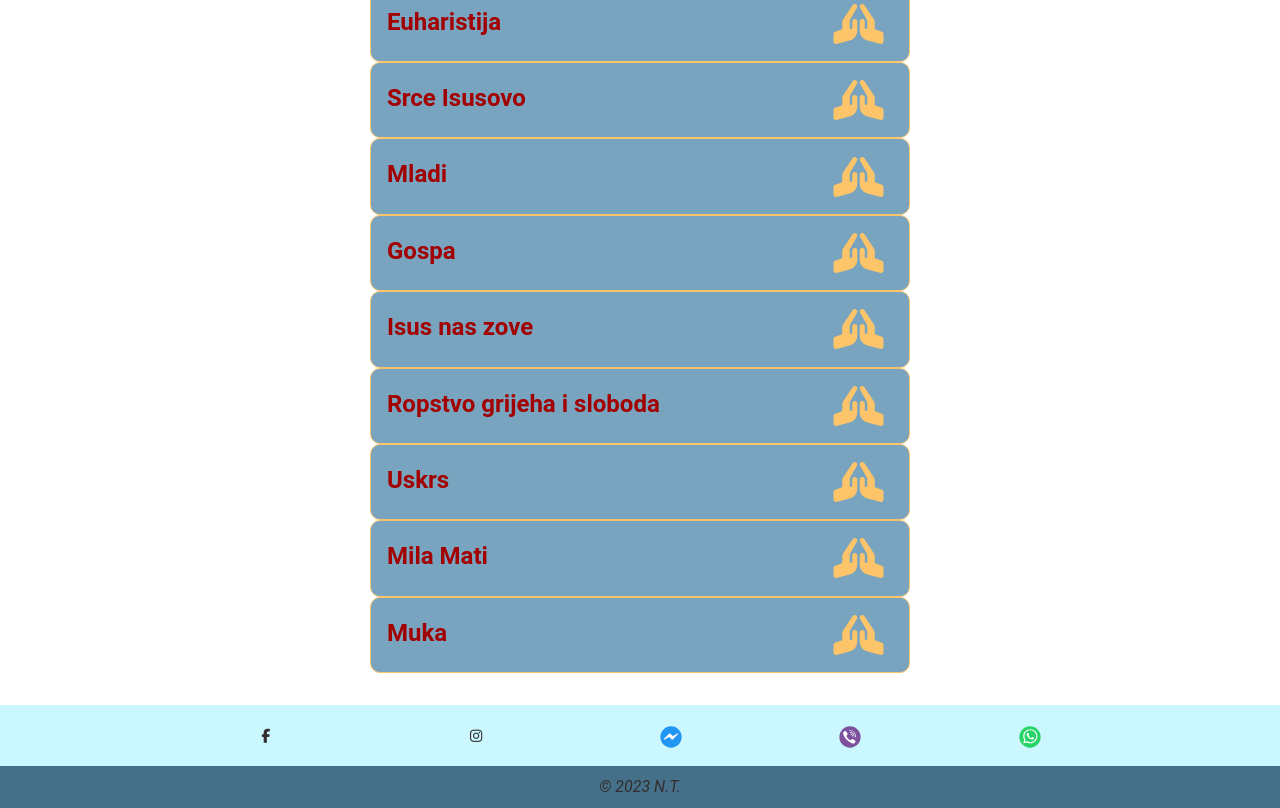
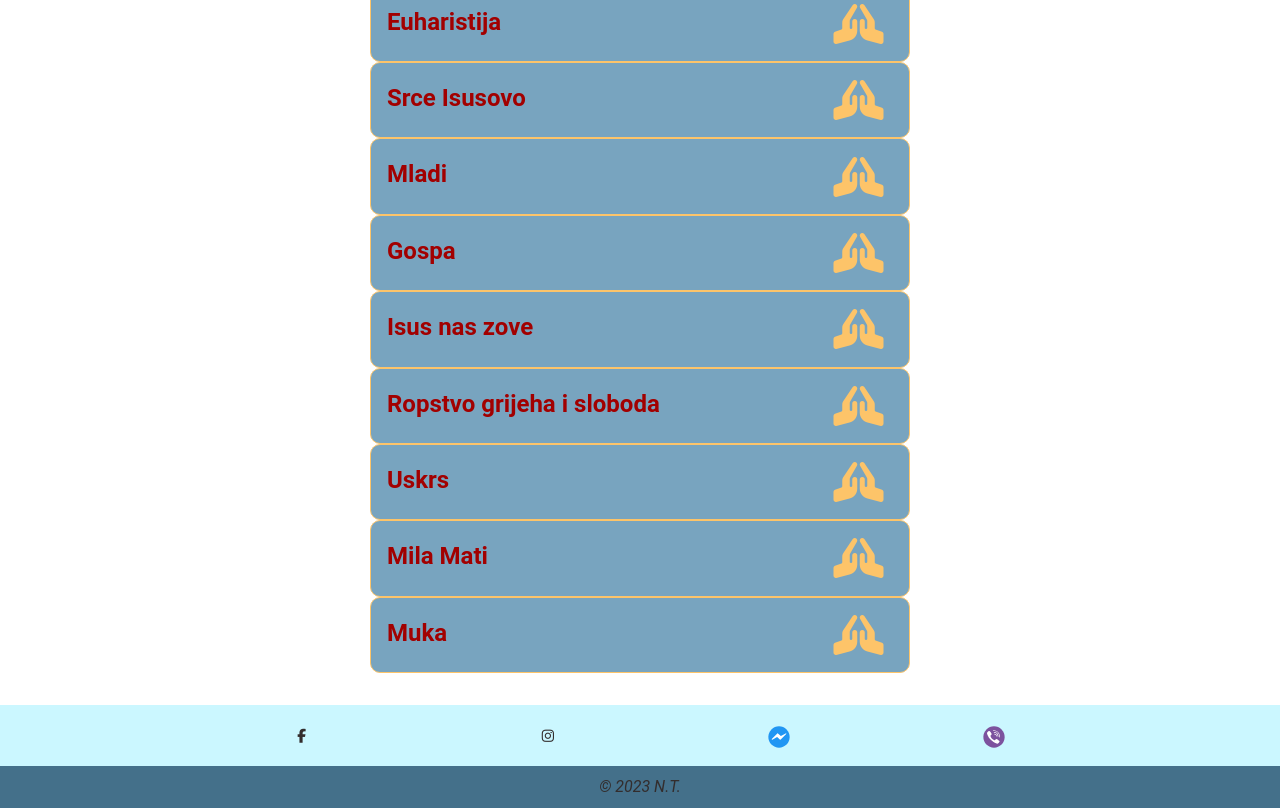
Before and after one commit to natasa-queen/duhovnostFinal, a Gatsby site: page / in a window 1280 px wide. Shown: the part 1200-2008 px from the top of the page. Built offline with nearby package versions, Linux system fonts and the light colour scheme; Gatsby itself is replaced by a stand-in of ours.

Commit message:
aos dodan

```diff
--- a/src/components/Footer.jsx
+++ b/src/components/Footer.jsx
@@ -56,9 +56,9 @@ const Footer = () => {
               <ViberIcon size={22} round={true} />
             </ViberShareButton>
 
-            <WhatsappShareButton url="whatsapp://send?text=https://duhovnost.netlify.app/" >
-              <WhatsappIcon size={22} round={true} />
-            </WhatsappShareButton>
+            {/*<WhatsappShareButton url="whatsapp://send?text=https://duhovnost.netlify.app/" >*/}
+            {/*  <WhatsappIcon size={22} round={true} />*/}
+            {/*</WhatsappShareButton>*/}
 
 
             {/*<Dropdown>*/}
```
